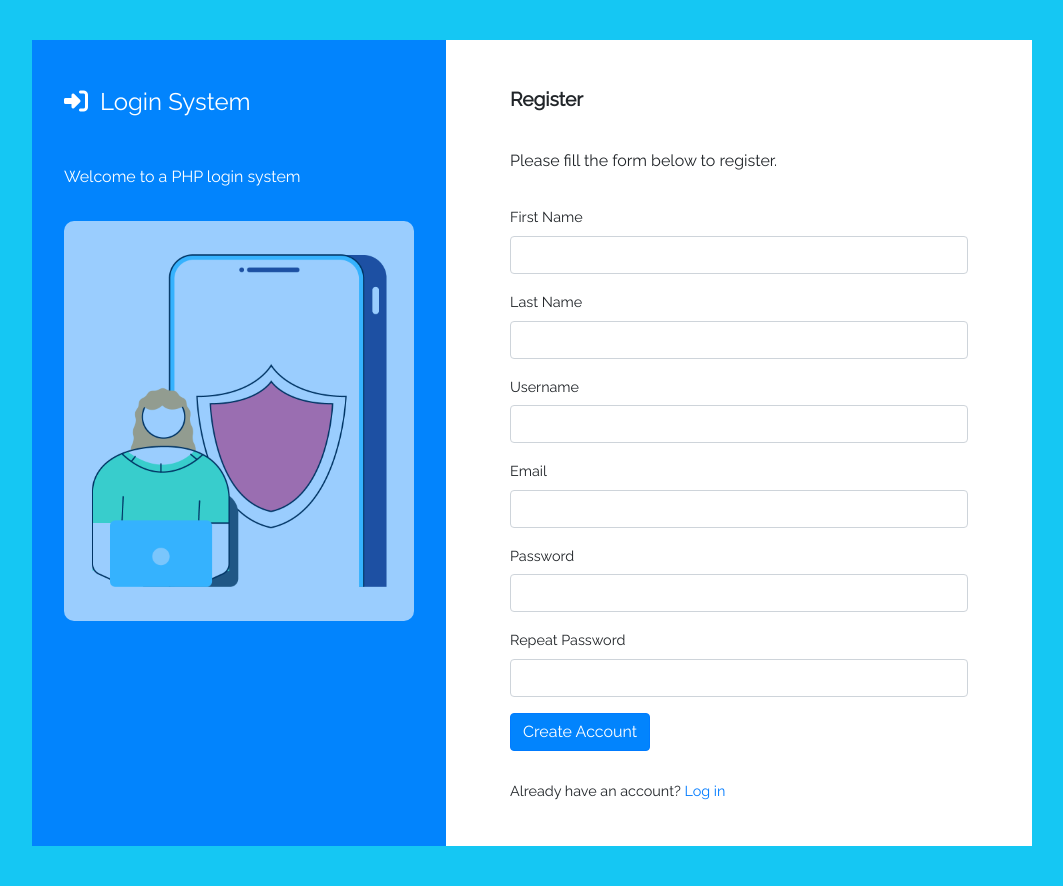
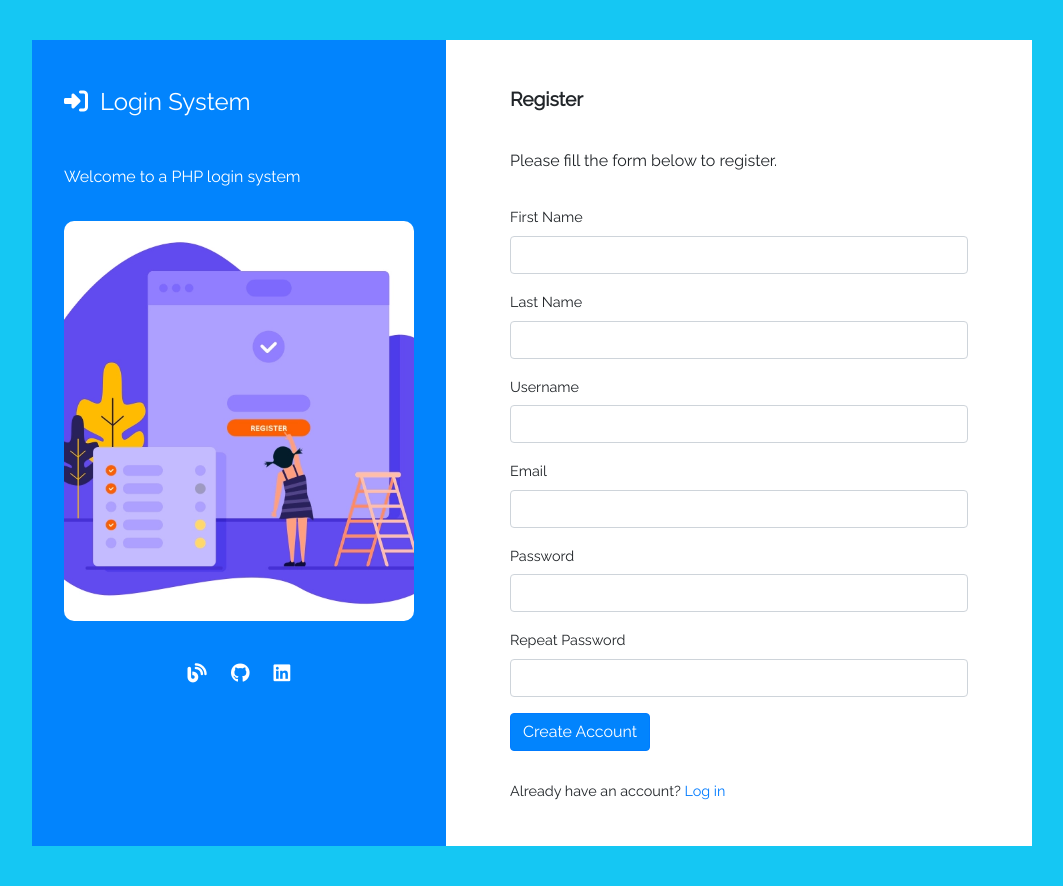
Before and after one commit to valencydickson/login-system, a PHP site: page / in a window 1280 px wide. Shown: the whole page, without its empty margins (108-1171 px from the left). Run offline with PHP 8.4, Linux system fonts and the light colour scheme; some libraries are stand-ins or nearby versions.

Commit message:
add login page

```diff
--- a/app.css
+++ b/app.css
@@ -34,7 +34,20 @@ body {
 .hero-img {
   width: 250px;
   border-radius: 10px;
-  opacity: 0.6;
+}
+
+.links {
+  font-size: 1.2rem;
+  margin-top: 2em;
+}
+
+.links a {
+  padding: 0 0.5em;
+  color: white;
+}
+
+.links a:hover {
+  color: rgb(21, 199, 243);
 }
 
 .form-wrapper {
@@ -92,6 +105,10 @@ label {
     object-fit: cover;
   }
 
+  .links {
+    text-align: center;
+  }
+
   .form-wrapper {
     width: 600px;
     padding: 3em 4em 1em;
@@ -105,3 +122,9 @@ label {
     text-align: left;
   }
 }
+
+/* LOGIN */
+
+.hero-img-login {
+  width: 300px;
+}
--- a/controllers/register.php
+++ b/controllers/register.php
@@ -1,60 +1,2 @@
-<div class="register-wrapper">
-
-    <div class="hero-wrapper">
-        <h1 class="heading"><span><i class="fas fa-sign-in-alt"></i></span>Login System</h1>
-        <div>
-            <p>Welcome to a PHP login system</p>
-            <img src="images/hero.png" alt="register image" class="hero-img">
-        </div>
-    </div>
-
-
-    <div class="form-wrapper">
-        <h3>Register</h3>
-        <p>Please fill the form below to register.</p>
-        <div>
-            <form action="/action_page.php">
-
-                <div>
-                    <div class="form-group">
-                        <label for="fname">First Name</label>
-                        <input type="text" class="form-control" name="fname">
-                    </div>
-
-                    <div class="form-group">
-                        <label for="fname">Last Name</label>
-                        <input type="text" class="form-control" name="lname">
-                    </div>
-
-                    <div class="form-group">
-                        <label for="pwd">Username</label>
-                        <input type="text" class="form-control" name="username">
-                    </div>
-
-                    <div class="form-group">
-                        <label for="pwd">Email</label>
-                        <input type="email" class="form-control" name="email">
-                    </div>
-
-
-
-
-                    <div class="form-group">
-                        <label for="pwd">Password</label>
-                        <input type="password" class="form-control" name="pwd">
-                    </div>
-
-                    <div class="form-group">
-                        <label for="pwd">Repeat Password</label>
-                        <input type="password" class="form-control" name="repeatPwd">
-                    </div>
-
-                </div>
-
-                <button type="submit" class="btn btn-primary submit-btn">Create Account</button>
-            </form>
-            <p class="form-footer">Already have an account? <span><a href="login.php">Log in</a></span></p>
-        </div>
-    </div>
-
-</div>
+<?php
+echo  "Thanks for registering";
--- a/index.php
+++ b/index.php
@@ -1,15 +1,70 @@
 <?php
+require_once "partial/header.php";
+?>
 
-require_once "partial/header.php";
+<div class="register-wrapper">
 
-require_once "controllers/register.php";
+    <div class="hero-wrapper">
+        <h1 class="heading"><span><i class="fas fa-sign-in-alt"></i></span>Login System</h1>
+        <div>
+            <p>Welcome to a PHP login system</p>
+            <img src="images/register.webp" alt="register image" class="hero-img">
+        </div>
+        <div class="links">
+            <a href=""><i class="fas fa-blog"></i></a>
+            <a href=""><i class="fab fa-github"></i></a>
+            <a href=""><i class="fab fa-linkedin"></i></a>
+
+        </div>
+    </div>
 
 
+    <div class="form-wrapper">
+        <h3>Register</h3>
+        <p>Please fill the form below to register.</p>
+        <div>
+            <form action="<?php echo htmlspecialchars('controllers/register.php') ?>" method="post" autocomplete="off">
+
+                <div>
+                    <div class="form-group">
+                        <label for="fname">First Name</label>
+                        <input type="text" class="form-control" name="fname">
+                    </div>
+
+                    <div class="form-group">
+                        <label for="fname">Last Name</label>
+                        <input type="text" class="form-control" name="lname">
+                    </div>
+
+                    <div class="form-group">
+                        <label for="pwd">Username</label>
+                        <input type="text" class="form-control" name="username">
+                    </div>
+
+                    <div class="form-group">
+                        <label for="pwd">Email</label>
+                        <input type="email" class="form-control" name="email">
+                    </div>
 
 
+                    <div class="form-group">
+                        <label for="pwd">Password</label>
+                        <input type="password" class="form-control" name="pwd">
+                    </div>
 
+                    <div class="form-group">
+                        <label for="pwd">Repeat Password</label>
+                        <input type="password" class="form-control" name="repeatPwd">
+                    </div>
 
-?>
+                </div>
+
+                <button type="submit" class="btn btn-primary submit-btn">Create Account</button>
+            </form>
+            <p class="form-footer">Already have an account? <span><a href="<?php echo htmlspecialchars('login-page.php') ?>">Log in</a></span></p>
+        </div>
+    </div>
+</div>
 
 </body>
 
```
Also changed, not shown: login-page.php (added, +51 -0 lines), images/register.webp (added).
